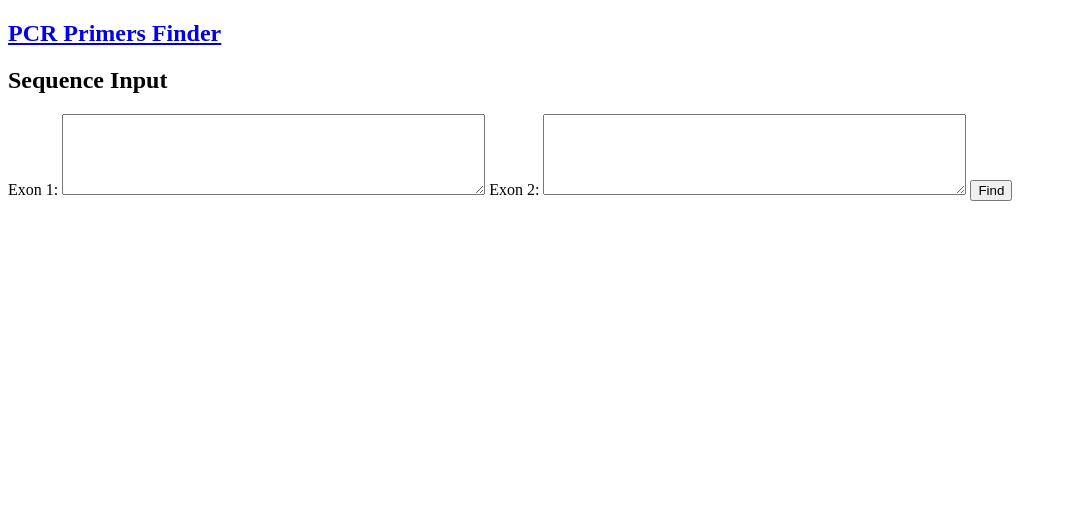
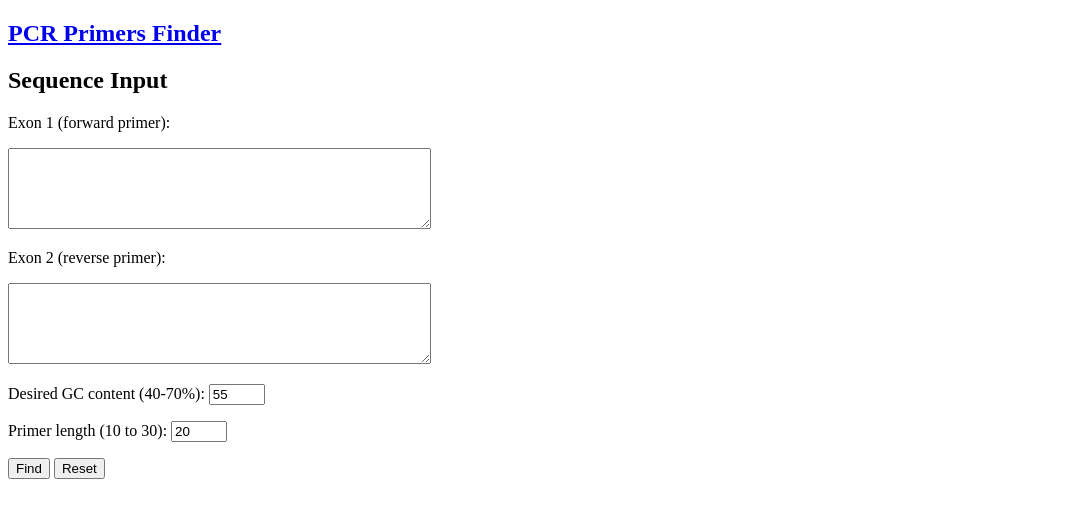
Before and after one commit to mariasmfportela/primersUI-project, a Flask app: page / in a window 1280 px wide. Shown: the top 518 px of the page, without its empty margins (0-1067 px from the left). Run offline with Flask 2, Linux system fonts and the light colour scheme.

Commit message:
Add input parameters for primer length and GC content

```diff
--- a/primersUI/app.py
+++ b/primersUI/app.py
@@ -14,25 +14,38 @@ app.config.from_mapping(
 # start page where the user inputs sequence and preferences
 @app.route('/', methods=['GET', 'POST'])
 def start():
+    error = None
     if request.method == 'POST':
         exon1 = request.form['exon1']
         exon2 = request.form['exon2']
-        error = None
+        gc_content = request.form['gc-content']
+        primer_length = request.form['primer-length']
 
         # form validation
-        if not exon1:
-            error = 'Exon 1 sequence is required.'
-        elif not exon2:
-            error = 'Exon 2 sequence is required.'
+        try:
+            int(gc_content)
+        except:
+            error = "Please insert valid number for GC content"
 
+        try:
+            int(primer_length)
+        except:
+            error = "Please insert valid number for primer length"
+
+        if len(exon1) < len(primer_length) or len(exon2) < len(primer_length):
+            error = "The number of nucleotides must be bigger than primer length"
+
+        # No errors, process input and show results page
         if error is None:
-            hits = script.hits_from_exons(exon1, exon2)
+            hits = script.hits_from_exons(exon1, exon2, int(gc_content), int(primer_length))
             session["hits"] = hits
             return redirect(url_for('results'))
 
+        # Form has errors
         flash(error)
 
     return render_template('start.html')
+
 
 # show results page with primer candidates
 @app.route('/results')
--- a/primersUI/templates/start.html
+++ b/primersUI/templates/start.html
@@ -6,23 +6,27 @@
 
 {% block content %}
   <form method="post">
-    <label for="exon1">Exon 1:</label>
-    <textarea name="exon1" id="exon1" rows="5" cols="50" required></textarea>
-    <label for="exon2">Exon 2:</label>
-    <textarea name="exon2" id="exon2" rows="5" cols="50" required></textarea>
+    <p><label for="exon1">Exon 1 (forward primer):</label></p>
+    <p><textarea name="exon1" id="exon1" rows="5" cols="50" required></textarea></p>
+    <p><label for="exon2">Exon 2 (reverse primer):</label></p>
+    <p><textarea name="exon2" id="exon2" rows="5" cols="50" required></textarea></p>
+    <p>
+      <label for="gc-content">Desired GC content (40-70%):</label>
+      <input type="number" name="gc-content" id="gc-content" value="55" min="40" max="70" step="1">
+    </p>
+    <p>
+      <label for="primer-length">Primer length (10 to 30):</label>
+      <input type="number" name="primer-length" id="primer-length" value="20" min="10" max="30" step="1">
+    </p>
 
     <!-- Future implementation
     <label for="sequence">FASTA sequence:</label>
     <input name="sequence" id="sequence" required>
-    <label for="primer-length">Primer length (10 to 30):</label>
-    <input type="Number" name="primer-length" id="primer-length" value="20" min="10" max="30" step="1">
     <label for="product-length">Product length (100 to 500):</label>
     <input type="range" name="product-length" id="product-length" value="200" min="100" max="500" step="10">
-    <label for="gc-content">%GC content (40-70):</label>
-    <input type="range" name="gc-content" id="gc-content" value="55" min="40" max="70" step="5">
-    <input type="reset">
     -->
 
     <input type="submit" value="Find">
+    <input type="reset">
   </form>
 {% endblock %}
```
Also changed, not shown: primersUI/script.py (+15 -12 lines), primersUI/templates/results.html (+12 -2 lines).
